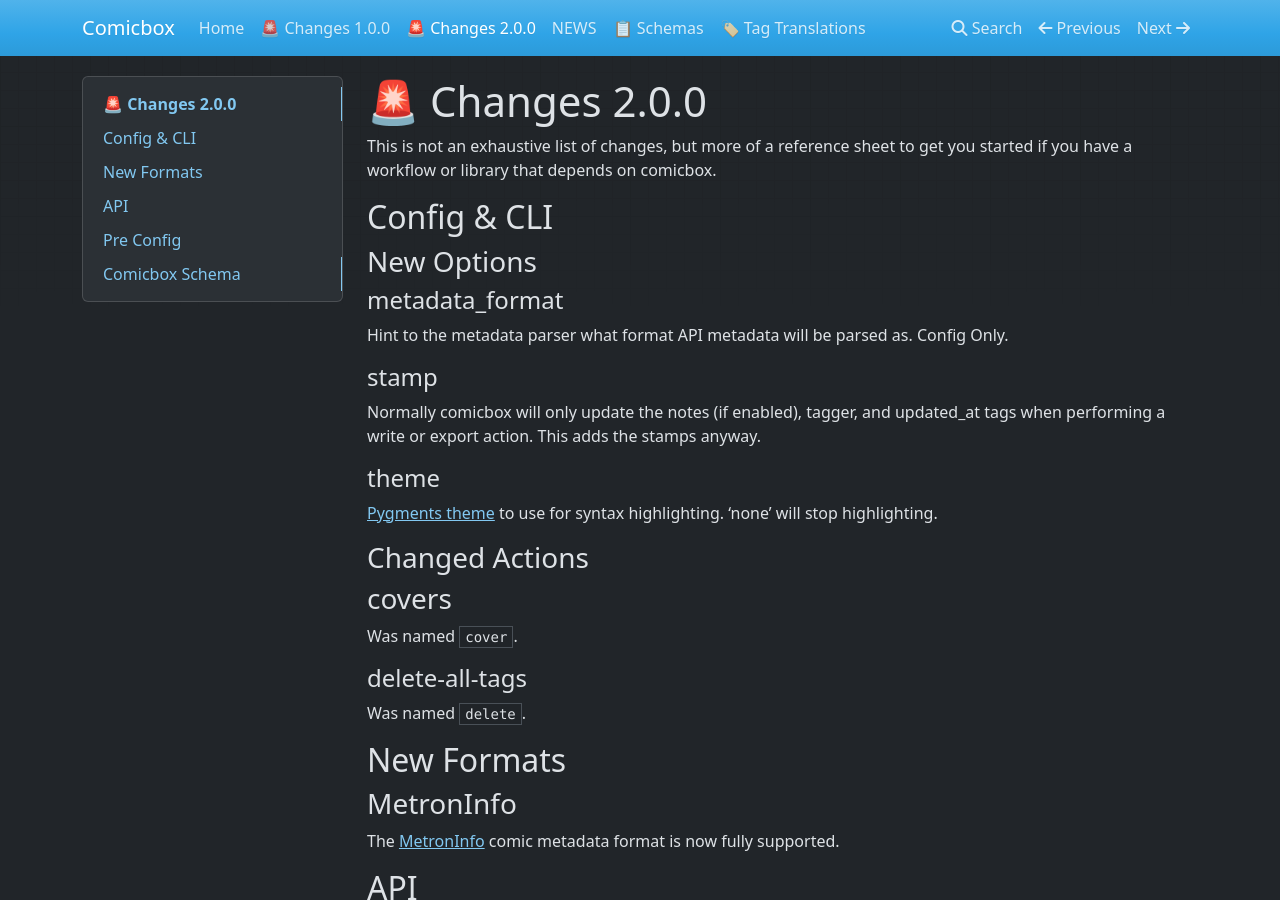
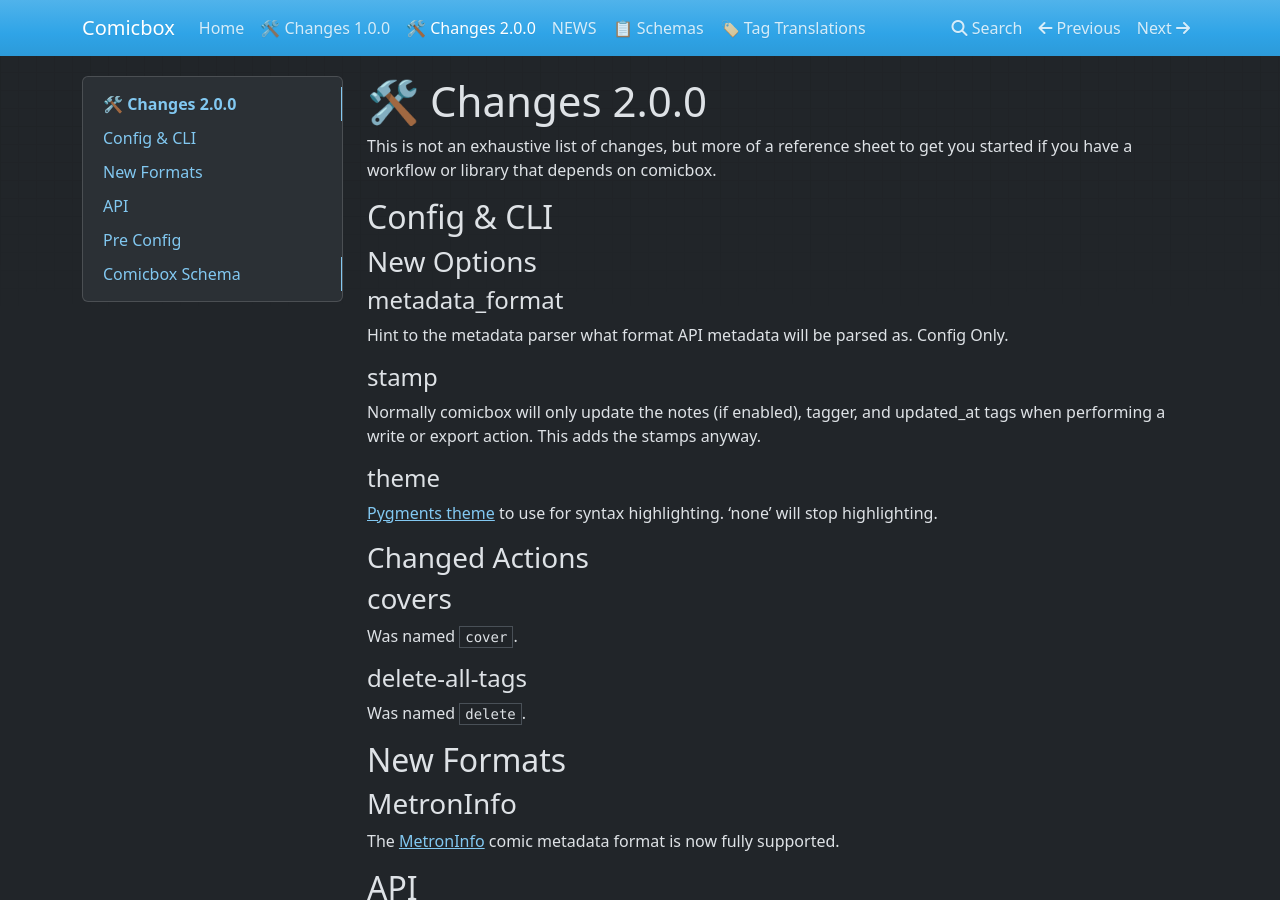
Before and after one commit to ajslater/comicbox, an MkDocs documentation site: the page built from docs/CHANGES-2.0.0.md, in a window 1280 px wide and 900 px high. Built offline with MkDocs 1.6.1, drawn with Linux system fonts in a browser that asks for light colours; nearby versions of some CDN libraries.

Commit message:
change emoji in docs

```diff
--- a/docs/CHANGES-2.0.0.md
+++ b/docs/CHANGES-2.0.0.md
@@ -1,4 +1,4 @@
-# 🚨 Changes 2.0.0
+# 🛠️ Changes 2.0.0
 
 This is not an exhaustive list of changes, but more of a reference sheet to get
 you started if you have a workflow or library that depends on comicbox.
```
Also changed, not shown: docs/CHANGES-1.0.0.md (+1 -1 lines).
